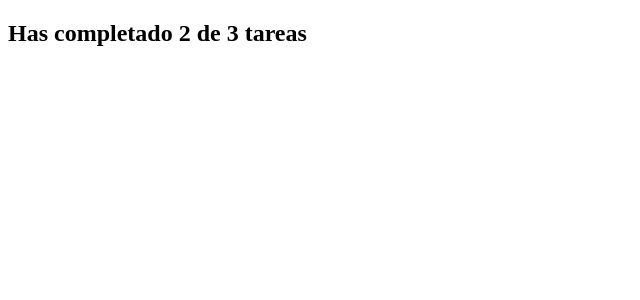
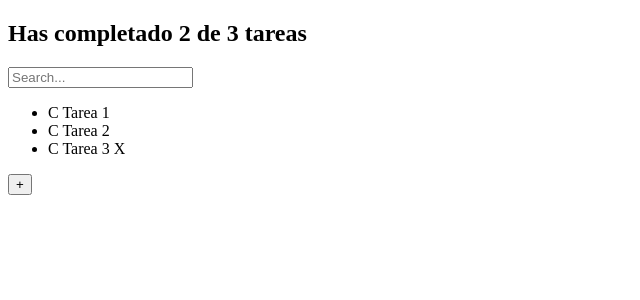
Before and after one commit to pahoalapizco/todo-machine, a React (Create React App) app: page / in a window 1280 px wide. Shown: the top 300 px of the page, without its empty margins (0-640 px from the left). Built offline with nearby package versions, Linux system fonts and the light colour scheme.

Commit message:
Initial components created (only structure )

```diff
--- a/src/App.js
+++ b/src/App.js
@@ -1,8 +1,25 @@
 import { TodoCounter } from './TodoCounter';
+import { TodoSearch } from './TodoSearch';
+import { CreateTodoButton } from './CreateTodoButton';
+import { TodoList } from './TodoList';
+import { TodoItem } from './TodoItem';
+
+const todos = [
+  { id: 1, text: "Tarea 1", completed: false },
+  { id: 2, text: "Tarea 2", completed: false },
+  { id: 3, text: "Tarea 3", completed: true },
+]
 
 function App() {
   return (
-    <TodoCounter />
+    <>
+      <TodoCounter />
+      <TodoSearch />
+      <TodoList>
+        { todos.map(todo=> <TodoItem key={todo.id} text={todo.text} completed={todo.completed} />) }
+      </TodoList>
+      <CreateTodoButton />
+    </>
   );
 }
 
--- /dev/null
+++ b/src/CreateTodoButton.js
@@ -0,0 +1,5 @@
+export const CreateTodoButton = () => {
+  return (
+    <button>+</button>
+  );
+}
--- /dev/null
+++ b/src/TodoItem.js
@@ -0,0 +1,10 @@
+export const TodoItem = ({ text, completed }) => {
+  return (
+    <li>
+      <span> C </span>
+      { text }
+
+      { completed && <span> X </span> }
+    </li>
+  );
+}
--- /dev/null
+++ b/src/TodoList.js
@@ -0,0 +1,7 @@
+export const TodoList = (props) => {
+  return (
+    <ul>
+      {props.children}
+    </ul>
+  );
+}
--- /dev/null
+++ b/src/TodoSearch.js
@@ -0,0 +1,5 @@
+export const TodoSearch = () => {
+  return (
+    <input  placeholder="Search..."/>
+  );
+}
```
